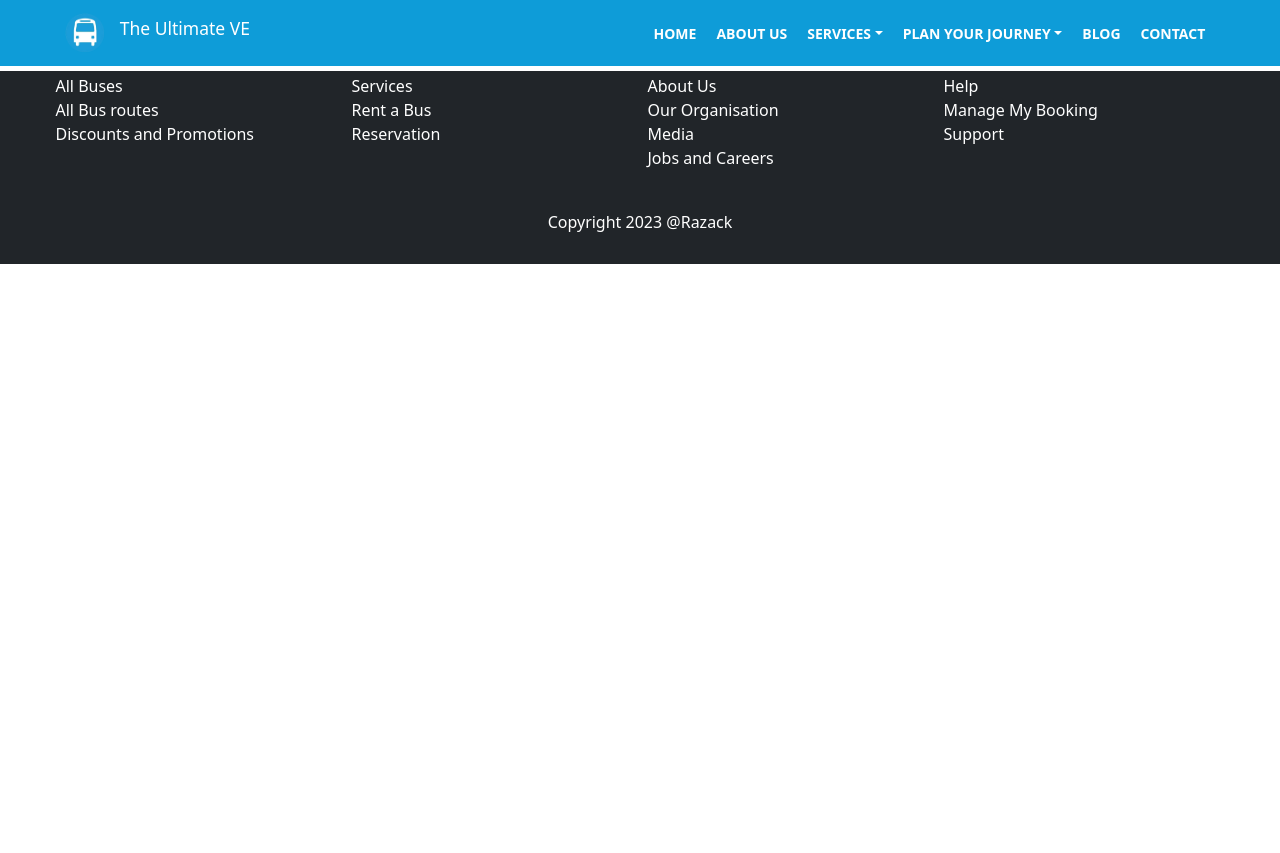
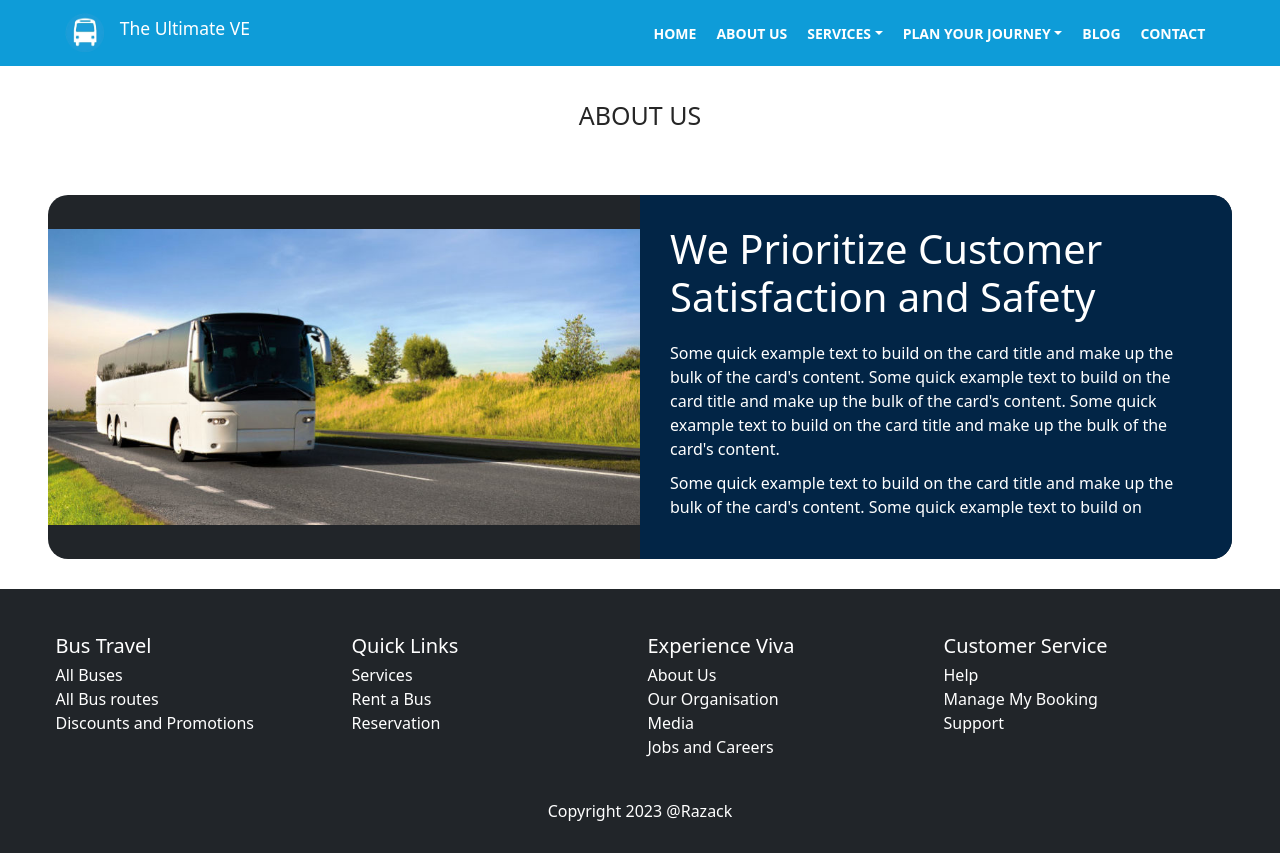
Before and after one commit to razack00/viva, a React (Create React App) app: page /about in a window 1280 px wide. Before the commit the page ends 800 px from the top, so only its background shows below. Built offline with nearby package versions, Linux system fonts and the light colour scheme; data requests are answered from the project's data file.

Commit message:
added about and contact pages routes

```diff
--- a/src/App.js
+++ b/src/App.js
@@ -6,8 +6,8 @@
 import NavBar from './components/NavBar';
 import { useEffect, useState } from 'react';
 import Footer from './components/Footer';
-// import About from './pages/About'
-// import Contact from './pages/Contact'
+import About from './pages/About'
+import Contact from './pages/Contact'
 // import Details from './pages/Details';
 import Reservation from './pages/Reservation'
 
@@ -40,6 +40,9 @@
         <Routes>
           <Route path='/viva-Express' element={<Home blogs={blogs} />} exact />
           <Route path='/reservation' element={<Reservation />} />
+          <Route path='/about' element={<About />} />
+
+          <Route path='/contact' element={<Contact />} />
         </Routes>
         <Footer/>
       </Router>
```
